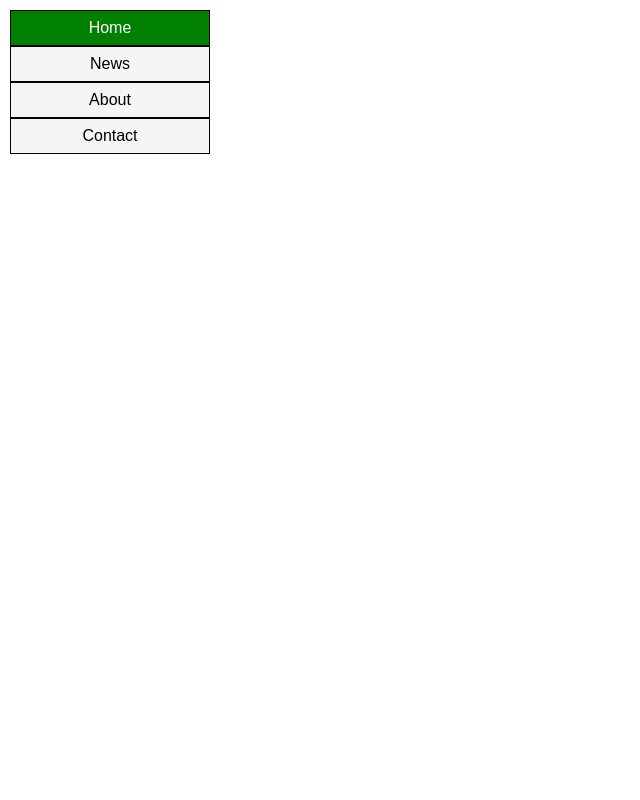
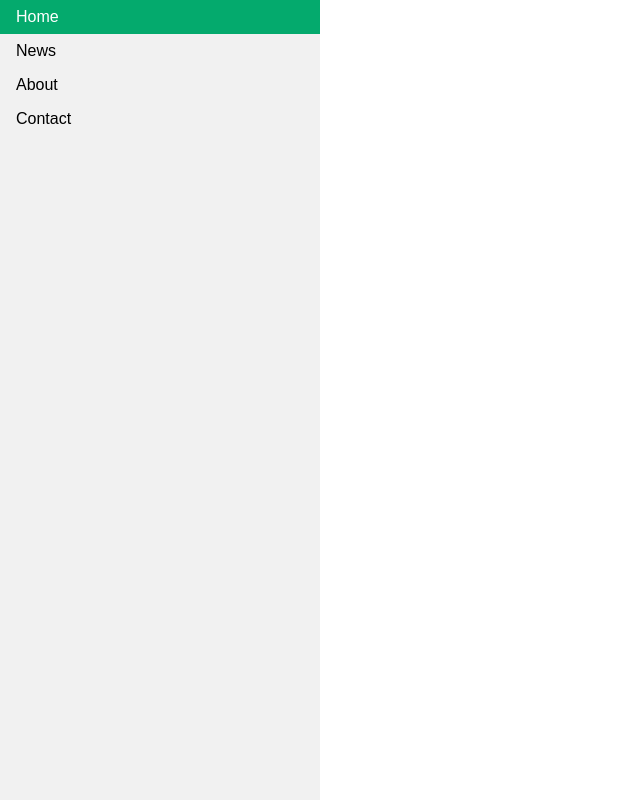
Before and after one commit to AlexNonTech/CSS_Course, a plain HTML site: page vertical_navbar.html in a window 1280 px wide. Shown: the whole page, without its empty margins (0-640 px from the left). Drawn offline with Linux system fonts and the light colour scheme.

Commit message:
vertical navbar

```diff
--- a/vertical_navbar.css
+++ b/vertical_navbar.css
@@ -7,26 +7,25 @@
 
 ul {
     list-style-type: none;
-    width: 200px;
-    margin: 10px;
-}
-
-.active {
-    background-color: green;
-    color: white;
-}
-
-ul>li {
-    border: 1px solid;
-    background-color: whitesmoke;
-    text-align: center;
+    margin: 0;
+    padding: 0;
+    width: 25%;
+    background-color: #f1f1f1;
+    position: fixed;
+    height: 100%;
+    overflow: auto;
 }
 
 ul>li>a {
-   display: block;
-   text-decoration: none;
-   color: black;
-   padding: 8px 16px;
+    display: block;
+    color: #000;
+    padding: 8px 16px;
+    text-decoration: none;
+}
+
+li a.active {
+    background-color: #04AA6D;
+    color: white;
 }
 
 li a:hover:not(.active) {
```
